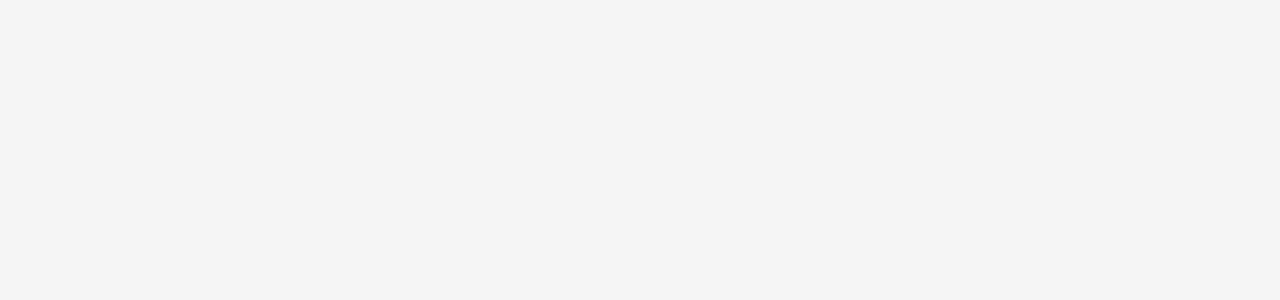
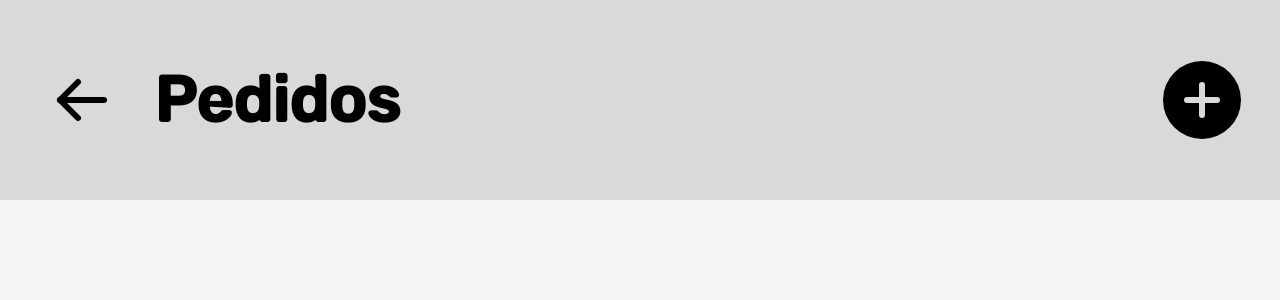
Before and after one commit to FabioKishino/tcc, a React (Vite) app: page /orders in a window 1280 px wide. Before the commit this address had no page. Shown: the top 300 px of the page. Built offline with nearby package versions, Linux system fonts and the light colour scheme.

Commit message:
header component

```diff
--- /dev/null
+++ b/src/components/HeaderComponent.tsx
@@ -0,0 +1,46 @@
+import { Link } from 'react-router-dom'
+
+import '../styles/components/headerComponent.css';
+import { ArrowLeft, PlusCircle } from 'phosphor-react'
+
+interface headerProps {
+  title: string;
+  addButtonEnabled: boolean;
+}
+
+export function HeaderComponent (props: headerProps) {
+  const addButtonEnabled = props.addButtonEnabled;
+
+  if (!addButtonEnabled) {
+    return (
+      <div id="header-component">
+        <header className="header-content">
+          <button>
+            <Link to="/SignIn">
+              <ArrowLeft size={64} weight="bold" color="black"/>
+            </Link>
+          </button>
+          <p>{props.title}</p>
+        </header>
+      </div>
+    )
+  } else {
+    return (
+      <div id="header-component">
+        <header className="header-content">
+          <button>
+            <Link to="/SignIn">
+              <ArrowLeft size={64} weight="bold" color="black"/>
+            </Link>
+          </button>
+          <p>{props.title}</p>
+          <button className="plus-icon">
+            <Link to="/createOrder">
+              <PlusCircle size={96} weight="fill"/>
+            </Link>
+          </button>
+        </header>
+      </div>
+    )
+  }
+}
--- a/src/pages/Home.tsx
+++ b/src/pages/Home.tsx
@@ -9,7 +9,9 @@ import {
   ClipboardText,
   ListNumbers,
   Fish,
-  ChartPieSlice
+  ChartPieSlice,
+  Graph,
+  Database,
 } from 'phosphor-react';
 
 export function Home () {
@@ -37,33 +39,50 @@ export function Home () {
           <div className="menu-button">
             <Link to="/pratos">
               <p>Cardápio</p>
-              <ClipboardText size={128} weight="bold" color="black"/>
+              <ClipboardText size={100} weight="bold" color="black"/>
             </Link>
           </div>
 
           <div className="order-button">
-            <Link to="/">
+            <Link to="/orders">
               <p>Pedidos</p>
-              <ListNumbers size={128} weight="bold" color="black"/>
+              <ListNumbers size={100} weight="bold" color="black"/>
             </Link>
           </div>
         </div>
 
-        <div className="home-content-bottom">
+        <div className="home-content-middle">
           <div className="ingredients-button">
             <Link to="/">
               <p>Ingredientes</p>
-              <Fish size={128} weight="bold" color="black"/>
+              <Fish size={100} weight="bold" color="black"/>
             </Link>
           </div>
 
           <div className="portion-button">
             <Link to="/">
               <p>Porções</p>
-              <ChartPieSlice size={128} weight="bold" color="black"/>
+              <ChartPieSlice size={100} weight="bold" color="black"/>
             </Link>
           </div>
         </div>
+
+        <div className="home-content-bottom">
+          <div className="colect-data-button">
+            <Link to="/">
+              <p>Coleta de Dados</p>
+              <Database size={100} weight="bold" color="black"/>
+            </Link>
+          </div>
+
+          <div className="data-gathering-button">
+            <Link to="/">
+              <p>Previsão de Dados</p>
+              <Graph size={100} weight="bold" color="black"/>
+            </Link>
+          </div>
+        </div>
+
       </div>
     </div>
   )
--- /dev/null
+++ b/src/pages/Orders.tsx
@@ -0,0 +1,13 @@
+import { Link } from 'react-router-dom'
+
+import { HeaderComponent } from '../components/HeaderComponent';
+
+import '../styles/pages/orders.css';
+
+export function Orders () {
+  return (
+    <div id="orders-page">
+      <HeaderComponent title="Pedidos" addButtonEnabled={true}/>
+    </div>
+  )
+}
--- a/src/routes.tsx
+++ b/src/routes.tsx
@@ -3,6 +3,7 @@ import { BrowserRouter, Route, Routes } from 'react-router-dom';
 import { SignIn } from './pages/SignIn';
 import { SignUp } from './pages/SignUp';
 import { Home } from './pages/Home';
+import { Orders } from './pages/Orders';
 
 
 export function SiteRoutes() {
@@ -12,6 +13,7 @@ export function SiteRoutes() {
         <Route path="/" element={<SignIn />} />
         <Route path="/signup" element={<SignUp />} />
         <Route path="/home" element={<Home />} />
+        <Route path="/orders" element={<Orders />} />
       </Routes>
     </BrowserRouter>
   )
--- /dev/null
+++ b/src/styles/components/headerComponent.css
@@ -0,0 +1,45 @@
+#header-component {
+  width: 100vw;
+  height: 200px;
+
+  color: #000000;
+  font-size: 64px;
+  background-color: #D9D9D9;
+
+  display: flex;
+  align-items: center;
+
+  padding-left: 50px;
+}
+
+.header-content {
+  display: flex;
+  align-items: center;
+  justify-content: center;
+}
+
+.header-content a {
+  display: flex;
+  align-items: center;
+  justify-content: center;
+  background-color: #D9D9D9;
+  border-radius: 30px;
+}
+
+.header-content button {
+  outline: none;
+  background-color: #D9D9D9;
+  border-radius: 30px;
+  border: 0px;
+}
+
+.header-content p {
+  padding-left: 40px;
+}
+
+.plus-icon {
+  position: fixed;
+  top: 1;
+  right: 0;
+  margin-right: 30px;
+}
--- a/src/styles/pages/home.css
+++ b/src/styles/pages/home.css
@@ -21,14 +21,19 @@ a {
 
 .home-header {
   display: flex;
-  justify-content: center;
+  justify-content: space-between;
   width: 100%;
 }
 
-.home-content p{
+.home-header a {
+  display: flex;
+  align-items: center;
+  justify-content: center;
+}
+
+.home-content p {
   padding-bottom: 30px;
 }
-
 
 .home-header button {
   border-radius: 35px;
@@ -39,21 +44,24 @@ a {
   margin: 30px;
 }
 
-.home-content-top {
+.home-header button:hover {
+  background-color: #a5a4a4;
+  transition: 0.3s ease-in-out;
+}
+
+.home-content-top, .home-content-middle, .home-content-bottom {
   display: flex;
   flex-direction: row;
   align-items: center;
   justify-content: center;
 }
 
-.home-content-bottom {
-  display: flex;
-  flex-direction: row;
-  align-items: center;
-  justify-content: center;
-}
-
-.menu-button, .order-button, .ingredients-button, .portion-button{
+.menu-button,
+.order-button,
+.ingredients-button,
+.portion-button,
+.colect-data-button,
+.data-gathering-button {
   background-color: #D9D9D9;
   border-radius: 50px;
 
@@ -66,8 +74,18 @@ a {
   text-align: center;
   text-decoration: none;
 
-  width: 550px;
-  height: 350px;
+  width: 600px;
+  height: 270px;
 
   margin: 25px;
 }
+
+.menu-button:hover,
+.order-button:hover,
+.ingredients-button:hover,
+.portion-button:hover,
+.colect-data-button:hover,
+.data-gathering-button:hover {
+  background-color: #a5a4a4;
+  transition: 0.3s ease-in-out;
+}
--- /dev/null
+++ b/src/styles/pages/orders.css
@@ -0,0 +1,7 @@
+#home-page {
+  width: 100vw;
+  height: 100vh;
+
+  color: #000000;
+  background-color: #F5F5F5;
+}
```
